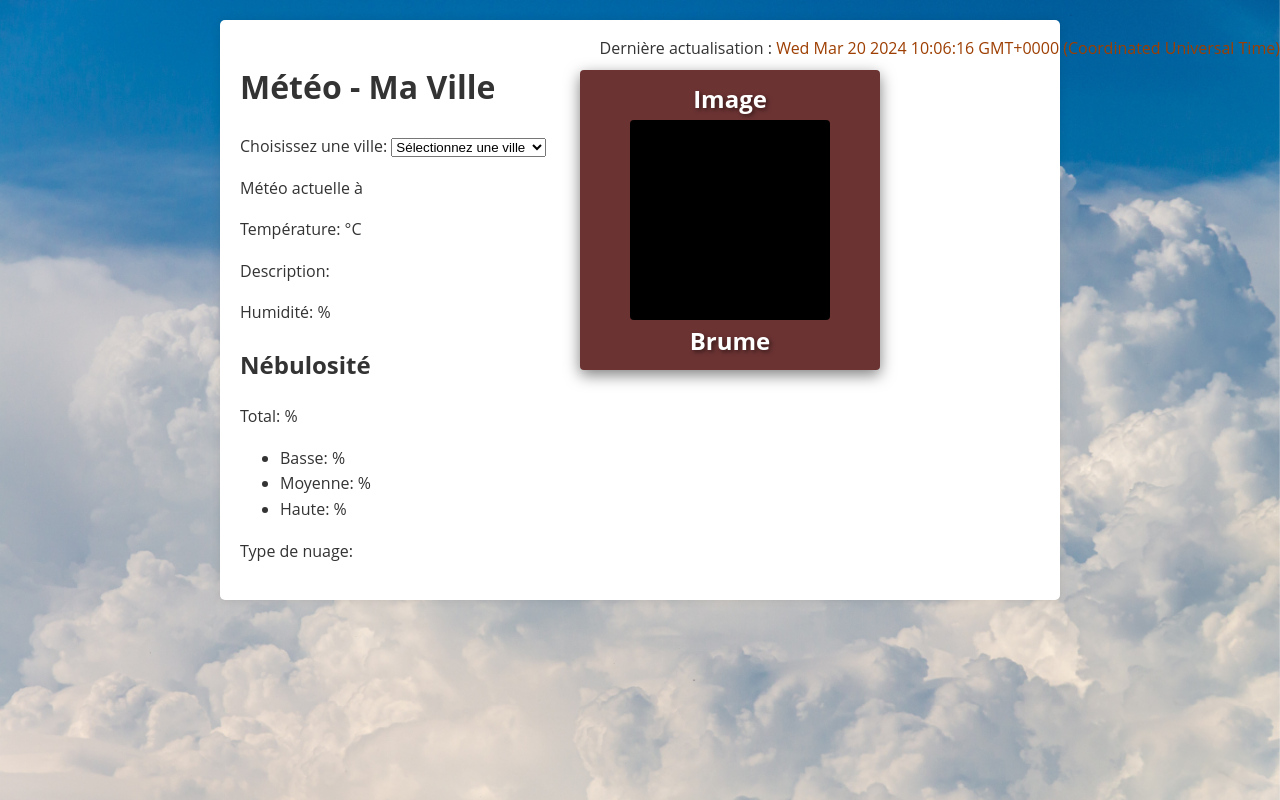
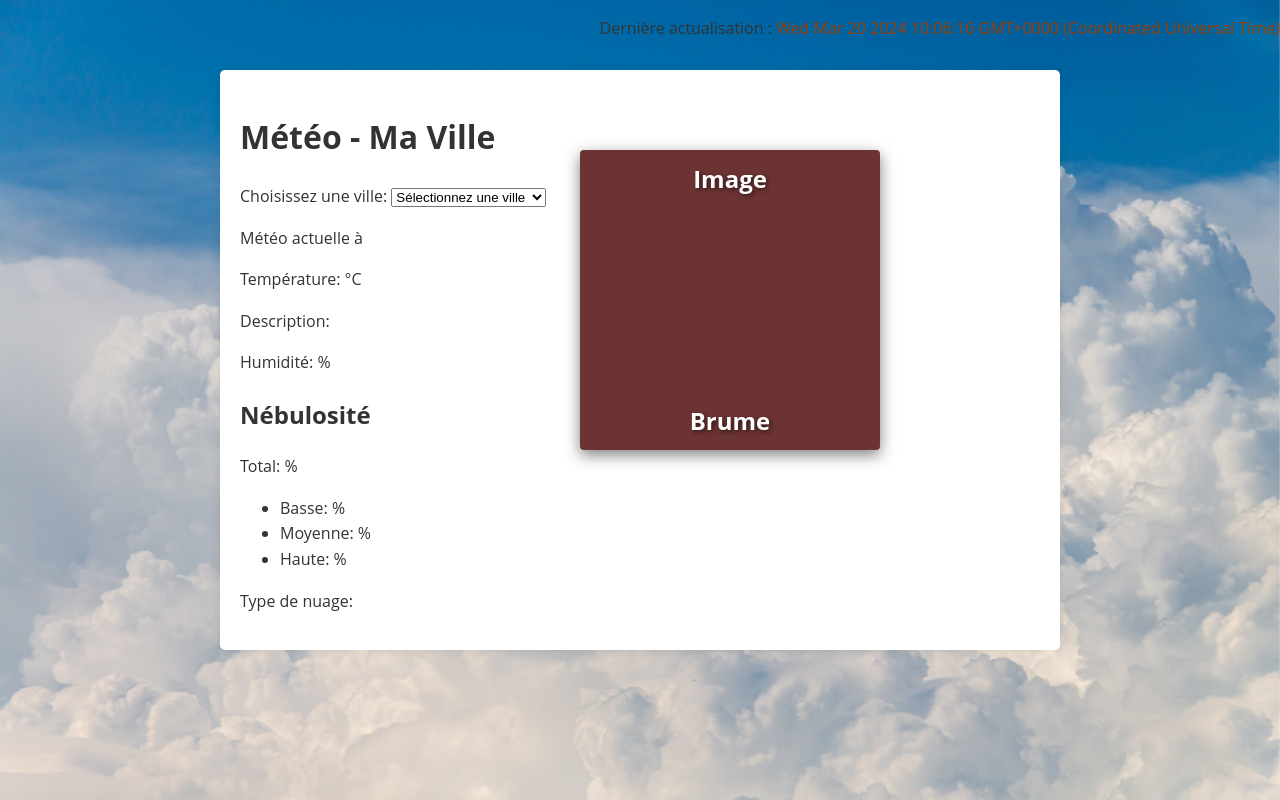
Before and after one commit to sarterni/weather_app_NDS, a PHP site: page / in a window 1280 px wide. Run offline with PHP 8.4, Linux system fonts and the light colour scheme.

Commit message:
image + div.img

```diff
--- a/style.css
+++ b/style.css
@@ -27,14 +27,14 @@
     background-color: #fff;
     box-shadow: 0 0 10px rgba(0, 0, 0, 0.1);
     border-radius: 5px;
-    margin-top: 20px;
+    margin-top: 70px;
     margin-bottom: 20px;
     max-width: 800px;
 }
 
 div.img-container {
     position: absolute;
-    top: 70px;
+    top: 150px;
     right: 400px;
     height: 300px;
     width: 300px;
@@ -75,6 +75,7 @@
 
 div.current-time {
     position: absolute;
+    top: 0;
     right: 0;
 }
 
```
Also changed, not shown: img/black_square.png.
